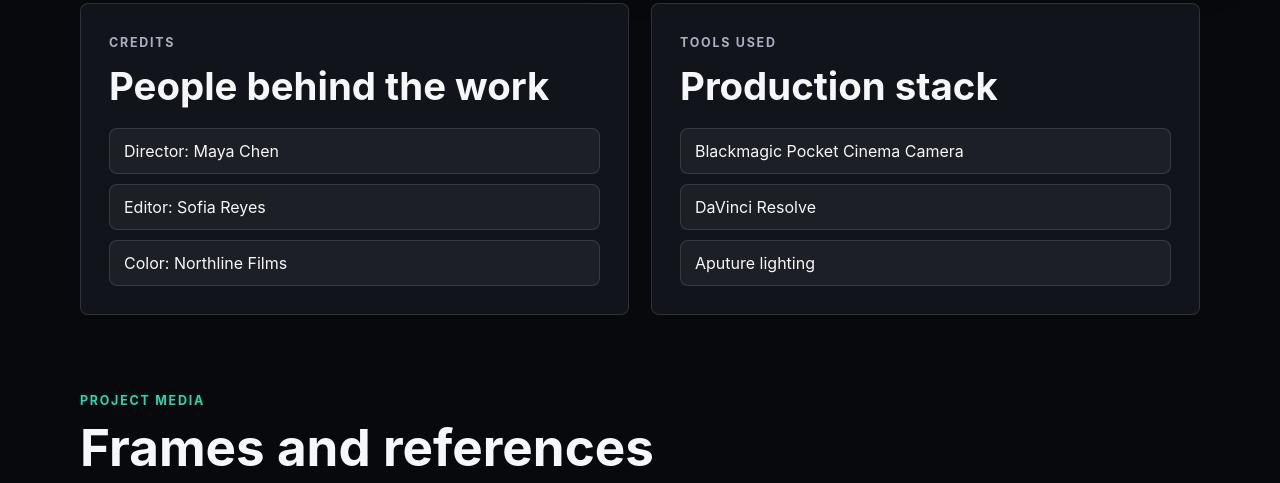
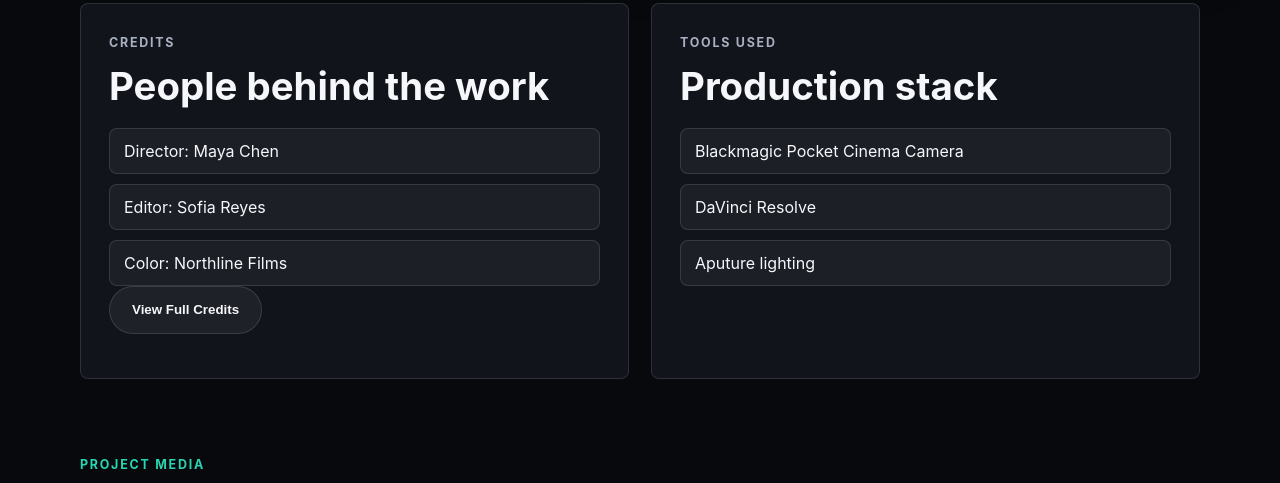
Before and after one commit to JaybeinSpace/Konnekt, a website: page project.html in a window 1280 px wide. Shown: the part 755-1238 px from the top of the page. Drawn offline with Linux system fonts and the light colour scheme.

Commit message:
Add discovery project view, accessible Konnekt panel and credit UI hooks

```diff
--- a/project.html
+++ b/project.html
@@ -66,7 +66,7 @@
                     <p class="eyebrow">Credits</p>
                     <h2>People behind the work</h2>
                 </div>
-                <div class="detail-list" data-project-credits></div>
+                <div class="detail-list" data-project-credits></div><button type="button" class="button secondary-button" data-credits-toggle hidden aria-expanded="false">View Full Credits</button><p class="credits-note" data-credits-note></p>
             </article>
 
             <article class="profile-panel">
```
